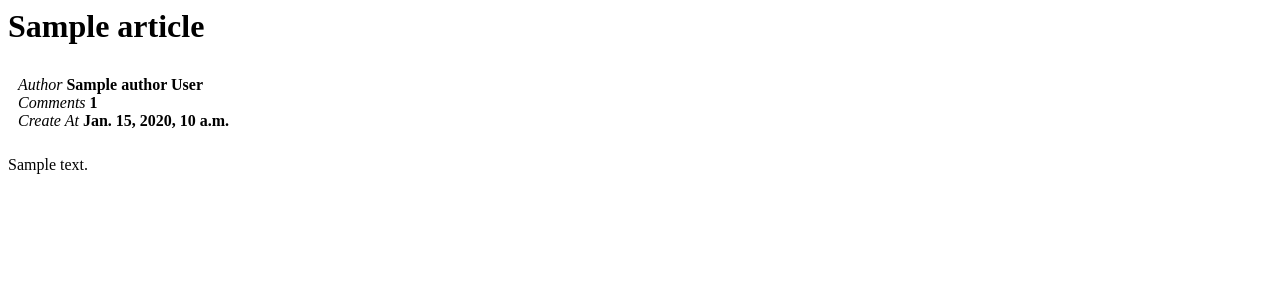
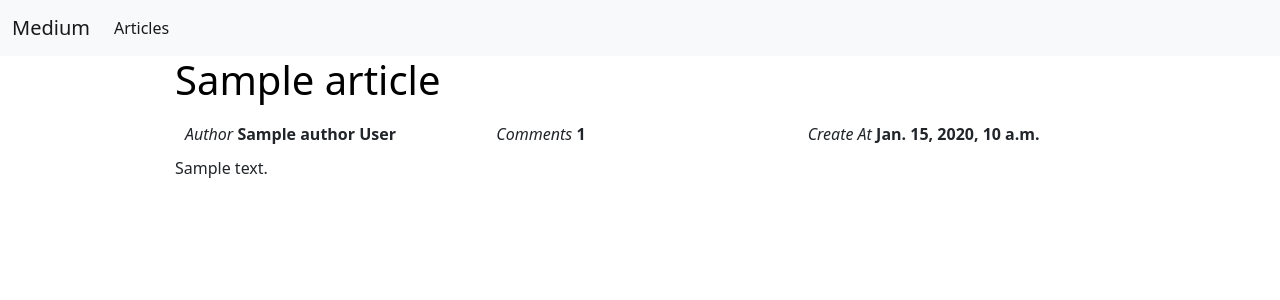
Before and after one commit to Stelmaszv/Medium-Optimo-Task, a Django app: page / in a window 1280 px wide. Shown: the top 300 px of the page. Run offline with Django 3.2, Linux system fonts and the light colour scheme; tables that the repository leaves empty hold one stand-in row (values such as "Sample post").

Commit message:
Add HTML and bootstrap for base templates

```diff
--- a/template/base/header.html
+++ b/template/base/header.html
@@ -0,0 +1,14 @@
+<!DOCTYPE html>
+<html lang="en">
+<head>
+    <meta charset="UTF-8">
+    <title>Medium Clone</title>
+    <link href="https://cdn.jsdelivr.net/npm/bootstrap@5.2.0-beta1/dist/css/bootstrap.min.css"
+          rel="stylesheet"
+          integrity="sha384-0evHe/X+R7YkIZDRvuzKMRqM+OrBnVFBL6DOitfPri4tjfHxaWutUpFmBp4vmVor"
+          crossorigin="anonymous">
+    <link href="https://cdn.jsdelivr.net/npm/bootstrap@5.2.0-beta1/dist/css/bootstrap.min.css"
+          rel="stylesheet"
+          integrity="sha384-0evHe/X+R7YkIZDRvuzKMRqM+OrBnVFBL6DOitfPri4tjfHxaWutUpFmBp4vmVor"
+          crossorigin="anonymous">
+</head>
--- a/template/base/nav.html
+++ b/template/base/nav.html
@@ -0,0 +1,15 @@
+<nav class="navbar navbar-expand-lg bg-light">
+  <div class="container-fluid">
+    <a class="navbar-brand" href="#">Medium</a>
+    <button class="navbar-toggler" type="button" data-bs-toggle="collapse" data-bs-target="#navbarSupportedContent" aria-controls="navbarSupportedContent" aria-expanded="false" aria-label="Toggle navigation">
+      <span class="navbar-toggler-icon"></span>
+    </button>
+    <div class="collapse navbar-collapse" id="navbarSupportedContent">
+      <ul class="navbar-nav me-auto mb-2 mb-lg-0">
+        <li class="nav-item">
+          <a class="nav-link active" aria-current="page" href="{% url 'Articles' %}">Articles</a>
+        </li>
+      </ul>
+    </div>
+  </div>
+</nav>
--- a/template/base/paginate.html
+++ b/template/base/paginate.html
@@ -1,10 +1,44 @@
-<!DOCTYPE html>
-<html lang="en">
-<head>
-    <meta charset="UTF-8">
-    <title>Title</title>
-</head>
-<body>
-
-</body>
-</html>
+{% if is_paginated %}
+<div class="container">
+    <nav aria-label="Page navigation example">
+        <div class="row">
+            <div class="col-4">
+            </div>
+            <div class="col-4">
+                <ul class="pagination">
+                    {% if page_obj.has_previous %}
+                        <li class="page-item">
+                            <a class="page-link" href="?page={{ page_obj.previous_page_number }}">Previous</a>
+                        </li>
+                    {% else %}
+                        <li class="page-item disabled">
+                            <a class="page-link">Previous</a>
+                        </li>
+                    {% endif %}
+                    {% for i in paginator.page_range %}
+                        {% if page_obj.number == i %}
+                                <li class="page-item">
+                                    <a class="page-link active" href="?page={{i}}">{{ i }}</a>
+                                </li>
+                        {% else %}
+                                <li class="page-item">
+                                    <a class="page-link" href="?page={{i}}">{{ i }}</a>
+                                </li>
+                        {% endif %}
+                    {% endfor %}
+                    {% if page_obj.has_next %}
+                        <li class="page-item">
+                            <a class="page-link" href="?page={{ page_obj.next_page_number }}">Next</a>
+                        </li>
+                    {% else %}
+                        <li class="page-item disabled">
+                            <a class="page-link">Next</a>
+                        </li>
+                    {% endif %}
+                </ul>
+            </div>
+            </div>
+        </div>
+    </nav>
+</div>
+{% endif %}
```
